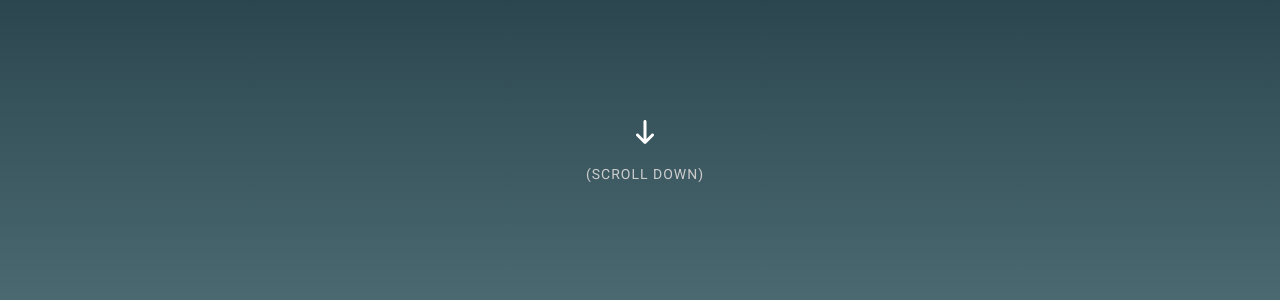
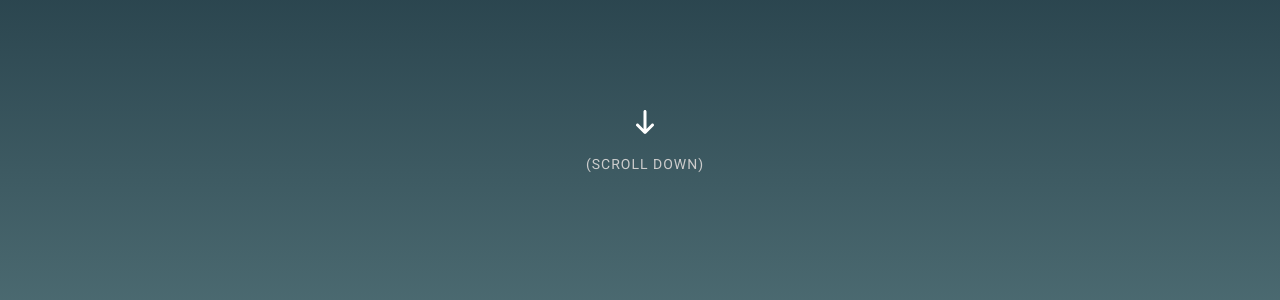
Before and after one commit to ivetkalchev/deepdivepod, a Jekyll site: the page built from index.html, in a window 1280 px wide. Shown: the part 408-708 px from the top of the page. Built offline with Jekyll 4.4.1, drawn with Linux system fonts in a browser that asks for light colours.

Commit message:
Update index-styles.css

```diff
--- a/assets/css/index-styles.css
+++ b/assets/css/index-styles.css
@@ -41,7 +41,7 @@
     flex-direction: column;
     align-items: center;
     justify-content: center;
-    margin: 140px 0px 0px 310px;
+    margin: 130px 0px 10px 310px;
 }
 
 .scroll-arrow {
@@ -155,4 +155,8 @@
         padding: 30px;
         text-align: center;
     }
+
+    .scroll-section {
+        margin: 50px 0px 10px 80px;
+    }
 }
```
